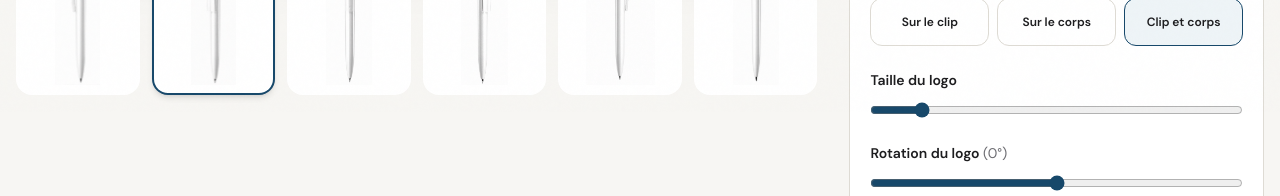
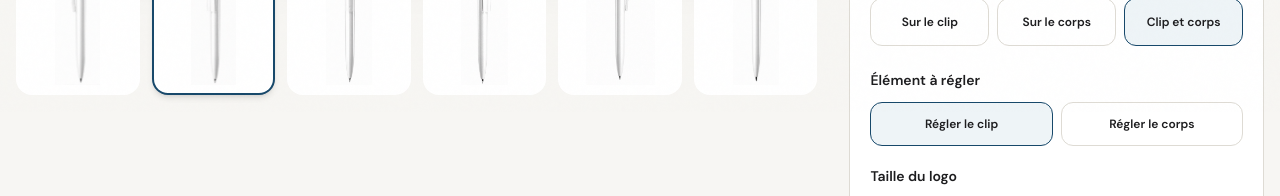
Before and after one commit to olivierchabal2607-hue/Un1qpen, a Next.js app: page /configurateur in a window 1280 px wide. Both pictures are taken after a click on the button "Clip et corps". Shown: the part 1328-1524 px from the top of the page. Built offline with nearby package versions, Linux system fonts and the light colour scheme; no server answers.

Commit message:
Separate clip and body logo placement

```diff
--- a/components/configurator/MarkingControls.tsx
+++ b/components/configurator/MarkingControls.tsx
@@ -17,13 +17,20 @@ export function MarkingLocationSelector({ value, onChange }: { value: MarkingLoc
 }
 
 export function LogoTransformControls({
-  scale, rotation, preserveRatio, markingColor, onScaleChange, onRotationChange, onPositionChange, onPreserveRatioChange, onMarkingColorChange,
+  scale, rotation, editingLocation, showTargetSelector, preserveRatio, markingColor, onEditingLocationChange, onScaleChange, onRotationChange, onPositionChange, onPreserveRatioChange, onMarkingColorChange,
 }: {
-  scale: number; rotation: number; preserveRatio: boolean; markingColor: MarkingColor;
+  scale: number; rotation: number; editingLocation: "clip" | "body"; showTargetSelector: boolean; preserveRatio: boolean; markingColor: MarkingColor;
+  onEditingLocationChange: (value: "clip" | "body") => void;
   onScaleChange: (value: number) => void; onRotationChange: (value: number) => void; onPositionChange: (value: LogoPosition) => void;
   onPreserveRatioChange: (value: boolean) => void; onMarkingColorChange: (value: MarkingColor) => void;
 }) {
   return <div className="grid gap-5">
+    {showTargetSelector && <fieldset>
+      <legend className="text-sm font-semibold">Élément à régler</legend>
+      <div className="mt-3 grid grid-cols-2 gap-2">
+        {(["clip", "body"] as const).map(location => <button key={location} type="button" aria-pressed={editingLocation === location} onClick={() => onEditingLocationChange(location)} className={`min-h-11 rounded-xl border px-3 text-xs font-semibold ${editingLocation === location ? "border-[#17486a] bg-[#eef4f7]" : "border-[#dedbd4] bg-white"}`}>{location === "clip" ? "Régler le clip" : "Régler le corps"}</button>)}
+      </div>
+    </fieldset>}
     <label className="text-sm font-semibold">Taille du logo
       <input className="mt-3 w-full accent-[#17486a]" type="range" min=".45" max="5" step=".05" value={scale} onChange={event => onScaleChange(Number(event.target.value))}/>
     </label>
--- a/components/configurator/PenConfigurator.tsx
+++ b/components/configurator/PenConfigurator.tsx
@@ -72,24 +72,29 @@ export function PenConfigurator() {
       context.drawImage(pen, (canvas.width - drawWidth) / 2, (canvas.height - drawHeight) / 2, drawWidth, drawHeight);
       if (state.uploadedLogo?.previewUrl) {
         const logo = await loadImage(state.uploadedLogo.previewUrl);
-        const zone = printZones[state.penColor][state.activeView][state.markingLocation === "body" ? "body" : "clip"];
+        const locations = state.markingLocation === "both" ? ["clip", "body"] as const : [state.markingLocation] as const;
+        for (const location of locations) {
+          const zone = printZones[state.penColor][state.activeView][location];
+          if (!zone.width || !zone.height) continue;
+          const transform = state.logoTransforms[location];
           const zoneX = zone.x / 100 * canvas.width;
           const zoneY = zone.y / 100 * canvas.height;
           const zoneWidth = zone.width / 100 * canvas.width;
           const zoneHeight = zone.height / 100 * canvas.height;
-        const width = Math.min(zoneWidth * 3.1, zoneWidth * .62 * state.logoScale);
+          const width = Math.min(zoneWidth * 3.1, zoneWidth * .62 * transform.scale);
           const height = Math.min(zoneHeight * 3.1, width * (logo.height / logo.width));
+          const centerX = zoneX + transform.position.x * zoneWidth;
+          const centerY = zoneY + transform.position.y * zoneHeight;
+          context.save();
           context.globalAlpha = .92;
-        const centerX = zoneX + state.logoPosition.x * zoneWidth;
-        const centerY = zoneY + state.logoPosition.y * zoneHeight;
-        context.save();
           context.beginPath();
           context.rect(zoneX, zoneY, zoneWidth, zoneHeight);
           context.clip();
           context.translate(centerX, centerY);
-        context.rotate(state.logoRotation * Math.PI / 180);
+          context.rotate((transform.rotation + (zone.rotate ?? 0)) * Math.PI / 180);
           context.drawImage(logo, -width / 2, -height / 2, width, height);
           context.restore();
+        }
       }
       return await new Promise<Blob | null>(resolve => canvas.toBlob(resolve, "image/png", .9));
     } catch {
@@ -105,14 +110,14 @@ export function PenConfigurator() {
     </div>
     <div className="container grid items-start gap-8 py-8 lg:grid-cols-[minmax(0,1.45fr)_minmax(340px,.75fr)] lg:py-12">
       <div className="lg:sticky lg:top-28">
-        <PenPreview state={state} onPositionChange={logoPosition => patch({ logoPosition })} onViewChange={activeView => patch({ activeView })}/>
+        <PenPreview state={state} onPositionChange={(location, position) => patch({ logoTransforms: { ...state.logoTransforms, [location]: { ...state.logoTransforms[location], position } } })} onViewChange={activeView => patch({ activeView })}/>
         <PenViewSelector color={state.penColor} activeView={state.activeView} onChange={activeView => patch({ activeView })}/>
       </div>
       <motion.div initial={{ opacity: 0, y: 12 }} animate={{ opacity: 1, y: 0 }} className="grid gap-4">
         <section className="rounded-[1.5rem] border border-[#dedbd4] bg-white p-5"><p className="eyebrow mb-4">01 — Modèle</p><h2 className="text-xl font-semibold">UN1QPEN</h2><p className="mt-2 text-sm leading-relaxed text-[#6e6e73]">Corps en matière issue de textile recyclé. Simulation de personnalisation 2D.</p></section>
         <section className="rounded-[1.5rem] border border-[#dedbd4] bg-white p-5"><p className="eyebrow mb-4">02 — Couleur</p><PenColorSelector value={state.penColor} onChange={selectColor}/></section>
         <section className="rounded-[1.5rem] border border-[#dedbd4] bg-white p-5"><p className="eyebrow mb-4">03 — Logo</p><LogoUploader logo={state.uploadedLogo} onChange={uploadedLogo => patch({ uploadedLogo })}/></section>
-        <section className="rounded-[1.5rem] border border-[#dedbd4] bg-white p-5"><p className="eyebrow mb-4">04 — Marquage</p><div className="grid gap-6"><MarkingLocationSelector value={state.markingLocation} onChange={markingLocation => patch({ markingLocation })}/><LogoTransformControls scale={state.logoScale} rotation={state.logoRotation} preserveRatio={state.preserveRatio} markingColor={state.markingColor} onScaleChange={logoScale => patch({ logoScale })} onRotationChange={logoRotation => patch({ logoRotation })} onPositionChange={logoPosition => patch({ logoPosition })} onPreserveRatioChange={preserveRatio => patch({ preserveRatio })} onMarkingColorChange={markingColor => patch({ markingColor })}/></div></section>
+        <section className="rounded-[1.5rem] border border-[#dedbd4] bg-white p-5"><p className="eyebrow mb-4">04 — Marquage</p><div className="grid gap-6"><MarkingLocationSelector value={state.markingLocation} onChange={markingLocation => patch({ markingLocation, editingLocation: markingLocation === "both" ? state.editingLocation : markingLocation })}/><LogoTransformControls scale={state.logoTransforms[state.editingLocation].scale} rotation={state.logoTransforms[state.editingLocation].rotation} editingLocation={state.editingLocation} showTargetSelector={state.markingLocation === "both"} preserveRatio={state.preserveRatio} markingColor={state.markingColor} onEditingLocationChange={editingLocation => patch({ editingLocation })} onScaleChange={scale => patch({ logoTransforms: { ...state.logoTransforms, [state.editingLocation]: { ...state.logoTransforms[state.editingLocation], scale } } })} onRotationChange={rotation => patch({ logoTransforms: { ...state.logoTransforms, [state.editingLocation]: { ...state.logoTransforms[state.editingLocation], rotation } } })} onPositionChange={position => patch({ logoTransforms: { ...state.logoTransforms, [state.editingLocation]: { ...state.logoTransforms[state.editingLocation], position } } })} onPreserveRatioChange={preserveRatio => patch({ preserveRatio })} onMarkingColorChange={markingColor => patch({ markingColor })}/></div></section>
         <section className="rounded-[1.5rem] border border-[#dedbd4] bg-white p-5"><p className="eyebrow mb-4">05 — Quantité</p><QuantitySelector value={state.quantity} onChange={quantity => patch({ quantity })}/></section>
       </motion.div>
     </div>
--- a/components/configurator/PenPreview.tsx
+++ b/components/configurator/PenPreview.tsx
@@ -17,7 +17,7 @@ import { getViewImage } from "@/lib/configurator";
 
 type Props = {
   state: ConfiguratorState;
-  onPositionChange: (position: LogoPosition) => void;
+  onPositionChange: (location: "clip" | "body", position: LogoPosition) => void;
   onViewChange?: (view: ConfiguratorState["activeView"]) => void;
 };
 
@@ -25,12 +25,14 @@ function LogoLayer({ state, zone, onPositionChange }: Props & { zone: PrintZone
   const dragStart = useRef<{ pointerX: number; pointerY: number; position: LogoPosition } | null>(null);
   const logo = state.uploadedLogo;
   const printableLogo = logo?.previewUrl;
+  const location = zone === printZones[state.penColor][state.activeView].clip ? "clip" : "body";
+  const logoTransform = state.logoTransforms[location];
 
   function startDrag(event: PointerEvent<HTMLButtonElement>) {
     if (!logo) return;
     event.stopPropagation();
     event.currentTarget.setPointerCapture(event.pointerId);
-    dragStart.current = { pointerX: event.clientX, pointerY: event.clientY, position: state.logoPosition };
+    dragStart.current = { pointerX: event.clientX, pointerY: event.clientY, position: logoTransform.position };
   }
 
   function drag(event: PointerEvent<HTMLButtonElement>) {
@@ -39,7 +41,7 @@ function LogoLayer({ state, zone, onPositionChange }: Props & { zone: PrintZone
     const bounds = event.currentTarget.getBoundingClientRect();
     const nextX = dragStart.current.position.x + (event.clientX - dragStart.current.pointerX) / bounds.width;
     const nextY = dragStart.current.position.y + (event.clientY - dragStart.current.pointerY) / bounds.height;
-    onPositionChange({ x: Math.min(1, Math.max(0, nextX)), y: Math.min(1, Math.max(0, nextY)) });
+    onPositionChange(location, { x: Math.min(1, Math.max(0, nextX)), y: Math.min(1, Math.max(0, nextY)) });
   }
 
   return <div
@@ -64,11 +66,11 @@ function LogoLayer({ state, zone, onPositionChange }: Props & { zone: PrintZone
       {printableLogo ? <span
         className="absolute block"
         style={{
-          left: `${state.logoPosition.x * 100}%`,
-          top: `${state.logoPosition.y * 100}%`,
-          width: `${Math.min(310, 62 * state.logoScale)}%`,
-          height: `${Math.min(310, 62 * state.logoScale)}%`,
-          transform: `translate(-50%, -50%) rotate(${state.logoRotation}deg)`,
+          left: `${logoTransform.position.x * 100}%`,
+          top: `${logoTransform.position.y * 100}%`,
+          width: `${Math.min(310, 62 * logoTransform.scale)}%`,
+          height: `${Math.min(310, 62 * logoTransform.scale)}%`,
+          transform: `translate(-50%, -50%) rotate(${logoTransform.rotation}deg)`,
           backgroundColor: markingColorOptions[state.markingColor].value,
           WebkitMaskImage: `url("${printableLogo}")`,
           maskImage: `url("${printableLogo}")`,
--- a/components/configurator/QuoteRequestForm.tsx
+++ b/components/configurator/QuoteRequestForm.tsx
@@ -45,9 +45,7 @@ export function QuoteRequestForm({ state, onCustomerChange, createPreview }: Pro
         markingColor: state.markingColor,
         markingLocation: state.markingLocation,
         activeView: state.activeView,
-        logoScale: state.logoScale,
-        logoRotation: state.logoRotation,
-        logoPosition: state.logoPosition,
+        logoTransforms: state.logoTransforms,
         preserveRatio: state.preserveRatio,
         quantity: state.quantity,
         customerDetails: details,
--- a/data/configurator.ts
+++ b/data/configurator.ts
@@ -8,6 +8,7 @@ export type MarkingColor = (typeof markingColors)[number];
 export type MarkingLocation = (typeof markingLocations)[number];
 export type PenView = (typeof penViews)[number];
 export type LogoPosition = { x: number; y: number };
+export type LogoTransform = { scale: number; rotation: number; position: LogoPosition };
 export type PrintZone = { x: number; y: number; width: number; height: number; rotate?: number };
 
 export type CustomerDetails = {
@@ -34,9 +35,8 @@ export type ConfiguratorState = {
   markingLocation: MarkingLocation;
   activeView: PenView;
   uploadedLogo: UploadedLogo | null;
-  logoScale: number;
-  logoRotation: number;
-  logoPosition: LogoPosition;
+  logoTransforms: Record<"clip" | "body", LogoTransform>;
+  editingLocation: "clip" | "body";
   preserveRatio: boolean;
   quantity: number;
   customerDetails: CustomerDetails;
@@ -109,11 +109,11 @@ export const viewAspectRatios: Record<PenColor, Record<PenView, number>> = {
 };
 
 const zones = {
-  view1: { clip: { x: 35, y: 11, width: 12, height: 28 }, body: { x: 47, y: 24, width: 11, height: 34 } },
-  view2: { clip: { x: 35, y: 10, width: 15, height: 29 }, body: { x: 49, y: 24, width: 10, height: 34 } },
-  view3: { clip: { x: 40, y: 10, width: 20, height: 30 }, body: { x: 47, y: 25, width: 11, height: 34 } },
-  view4: { clip: { x: 46, y: 10, width: 17, height: 29 }, body: { x: 42, y: 24, width: 10, height: 34 } },
-  view5: { clip: { x: 52, y: 11, width: 12, height: 28 }, body: { x: 42, y: 24, width: 11, height: 34 } },
+  view1: { clip: { x: 39, y: 9, width: 9, height: 40, rotate: -1 }, body: { x: 47, y: 24, width: 11, height: 34 } },
+  view2: { clip: { x: 39.5, y: 8.5, width: 12, height: 41, rotate: -.5 }, body: { x: 49, y: 24, width: 10, height: 34 } },
+  view3: { clip: { x: 43.5, y: 9, width: 13, height: 41 }, body: { x: 47, y: 25, width: 11, height: 34 } },
+  view4: { clip: { x: 48.5, y: 8.5, width: 12, height: 41, rotate: .5 }, body: { x: 42, y: 24, width: 10, height: 34 } },
+  view5: { clip: { x: 52, y: 9, width: 9, height: 40, rotate: 1 }, body: { x: 42, y: 24, width: 11, height: 34 } },
   view6: { clip: { x: 50, y: 10, width: 0, height: 0 }, body: { x: 45, y: 24, width: 10, height: 34 } },
 } satisfies Record<PenView, { clip: PrintZone; body: PrintZone }>;
 
@@ -142,9 +142,11 @@ export const initialConfiguratorState: ConfiguratorState = {
   markingLocation: "clip",
   activeView: "view2",
   uploadedLogo: null,
-  logoScale: 1,
-  logoRotation: 0,
-  logoPosition: { x: 0.5, y: 0.5 },
+  logoTransforms: {
+    clip: { scale: 1, rotation: 0, position: { x: 0.5, y: 0.5 } },
+    body: { scale: 1, rotation: 0, position: { x: 0.5, y: 0.5 } },
+  },
+  editingLocation: "clip",
   preserveRatio: true,
   quantity: 500,
   customerDetails: initialCustomerDetails,
--- a/lib/configurator-rules.mjs
+++ b/lib/configurator-rules.mjs
@@ -25,11 +25,19 @@ export function restorePersistedState(value, initialState) {
   if (!value) return initialState;
   try {
     const parsed = JSON.parse(value);
+    const legacyTransform = {
+      scale: parsed.logoScale ?? 1,
+      rotation: parsed.logoRotation ?? 0,
+      position: { x: .5, y: .5, ...(parsed.logoPosition ?? {}) },
+    };
     return {
       ...initialState,
       ...parsed,
       uploadedLogo: null,
-      logoPosition: { ...initialState.logoPosition, ...parsed.logoPosition },
+      logoTransforms: {
+        clip: { ...initialState.logoTransforms.clip, ...legacyTransform, ...parsed.logoTransforms?.clip, position: { ...legacyTransform.position, ...parsed.logoTransforms?.clip?.position } },
+        body: { ...initialState.logoTransforms.body, ...legacyTransform, ...parsed.logoTransforms?.body, position: { ...legacyTransform.position, ...parsed.logoTransforms?.body?.position } },
+      },
       customerDetails: { ...initialState.customerDetails, ...parsed.customerDetails, consent: false },
     };
   } catch {
--- a/lib/quote-mail.ts
+++ b/lib/quote-mail.ts
@@ -31,9 +31,8 @@ export async function sendQuoteRequest(configuration: QuoteConfiguration, logo:
     ["Couleur du marquage", labels.markingColor[configuration.markingColor]],
     ["Emplacement", labels.markingLocation[configuration.markingLocation]],
     ["Quantité", configuration.quantity.toLocaleString("fr-FR")], ["Vue active", configuration.activeView],
-    ["Échelle du logo", String(configuration.logoScale)],
-    ["Rotation du logo", `${configuration.logoRotation}°`],
-    ["Position du logo", `x: ${configuration.logoPosition.x.toFixed(3)}, y: ${configuration.logoPosition.y.toFixed(3)}`],
+    ["Logo clip", `échelle ${configuration.logoTransforms.clip.scale}, rotation ${configuration.logoTransforms.clip.rotation}°, x ${configuration.logoTransforms.clip.position.x.toFixed(3)}, y ${configuration.logoTransforms.clip.position.y.toFixed(3)}`],
+    ["Logo corps", `échelle ${configuration.logoTransforms.body.scale}, rotation ${configuration.logoTransforms.body.rotation}°, x ${configuration.logoTransforms.body.position.x.toFixed(3)}, y ${configuration.logoTransforms.body.position.y.toFixed(3)}`],
   ];
   const attachments = [logo, ...(preview ? [preview] : [])];
   const { data, error } = await resend.emails.send({
--- a/lib/validations.ts
+++ b/lib/validations.ts
@@ -20,9 +20,18 @@ export const quoteConfigurationSchema = z.object({
   markingColor: z.enum(["white", "warmGrey", "black"]),
   markingLocation: z.enum(["clip", "body", "both"]),
   activeView: z.enum(["view1", "view2", "view3", "view4", "view5", "view6"]),
-  logoScale: z.number().min(.45).max(5),
-  logoRotation: z.number().min(-180).max(180),
-  logoPosition: z.object({ x: z.number().min(0).max(1), y: z.number().min(0).max(1) }),
+  logoTransforms: z.object({
+    clip: z.object({
+      scale: z.number().min(.45).max(5),
+      rotation: z.number().min(-180).max(180),
+      position: z.object({ x: z.number().min(0).max(1), y: z.number().min(0).max(1) }),
+    }),
+    body: z.object({
+      scale: z.number().min(.45).max(5),
+      rotation: z.number().min(-180).max(180),
+      position: z.object({ x: z.number().min(0).max(1), y: z.number().min(0).max(1) }),
+    }),
+  }),
   preserveRatio: z.boolean(),
   quantity: z.number().int().min(500, "La quantité minimale est de 500 pièces."),
   customerDetails: z.object({
```
Also changed, not shown: 1 other file (tests, documents, lock files or other folders). Lines whose indentation alone changed are shown as unchanged.
